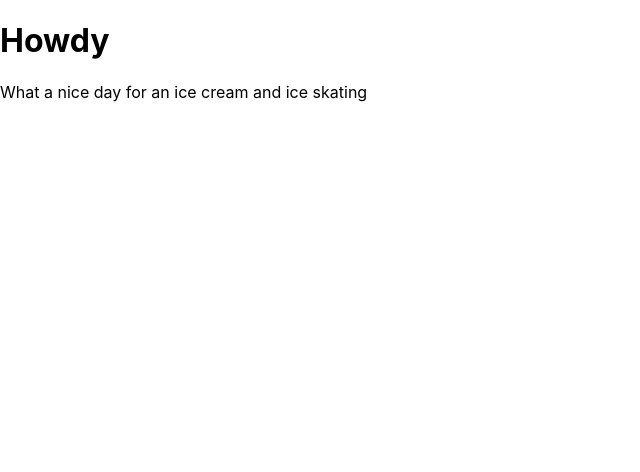
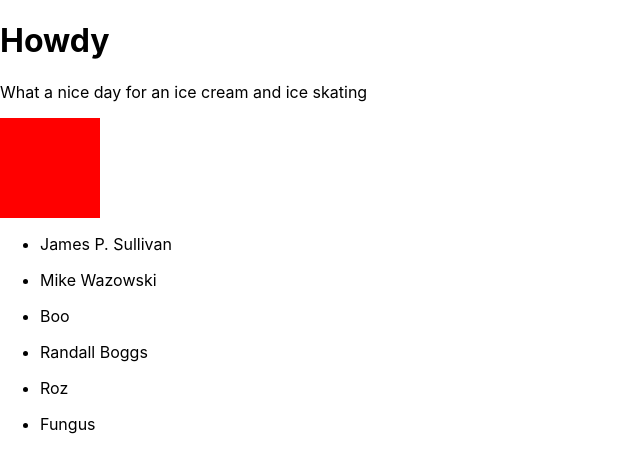
Before and after one commit to hgraceoc/Week-8---React-, a React (Create React App) app in the folder project-one/: page / in a window 1280 px wide. Shown: the top 472 px of the page, without its empty margins (0-640 px from the left). Built offline with nearby package versions, Linux system fonts and the light colour scheme.

Commit message:
print list of people component

```diff
--- a/project-one/src/App.js
+++ b/project-one/src/App.js
@@ -4,12 +4,14 @@ import './App.css';
 import Header from "./components/Header";
 import Paragraph from "./components/Paragraph";
 import Square from "./components/Square";
+import People from "./components/People";
 
 const App = () => (
   <div>
   <Header />
   <Paragraph />
   <Square />
+  <People />
   </div>
 );
 
@@ -21,5 +23,9 @@ Paragraph.defaultProps = {
   paragraph: "What a nice day for an ice cream and ice skating"
   }
 
+ Square.defaultProps = {
+   colour: "red"
+ }
+
 
 export default App;
--- /dev/null
+++ b/project-one/src/components/People.js
@@ -0,0 +1,18 @@
+import React from "react";
+
+let people = ["James P. Sullivan", "Mike Wazowski", "Boo", "Randall Boggs", "Roz", "Fungus"];
+
+
+const People = () => (
+    <ul class="thePeople">
+        {people.map((value, index) => (
+            <li className="person" key={ index }>
+                <p className="person-item">{ value }</p>
+            </li>
+        ))}
+    </ul>
+);
+
+
+
+export default People;
```
